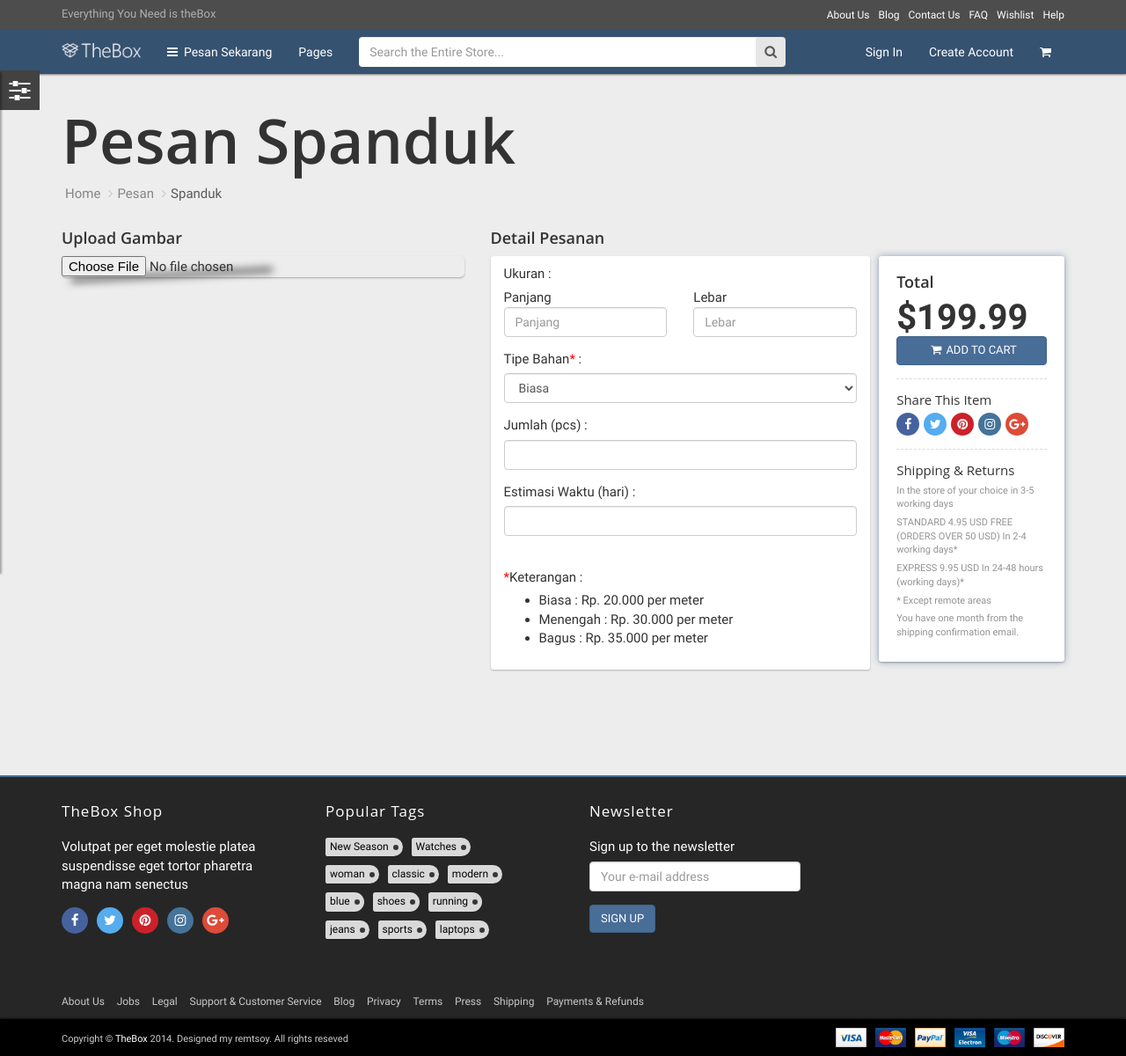
After one commit to jbenastey/sipesan, a CodeIgniter app: page /sipesan/index.php/pesancontroller/pesanSpanduk in a window 1280 px wide. The commit adds this page. Shown: the whole page at 88% size. Run offline with CodeIgniter, Linux system fonts and the light colour scheme; some libraries are stand-ins or nearby versions; some web fonts are replaced.

Commit message:
add pesan spanduk view

```diff
--- a/application/config/routes.php
+++ b/application/config/routes.php
@@ -49,8 +49,12 @@ defined('BASEPATH') OR exit('No direct script access allowed');
 | Examples:	my-controller/index	-> my_controller/index
 |		my-controller/my-method	-> my_controller/my_method
 */
+//frontend
 $route['default_controller'] = 'HomeController';
+$route['spanduk'] = 'PesanController/pesanSpanduk';
 
+
+//backend
 $route['admin'] = 'backend/DashboardController';
 $route['admin/login'] = 'backend/AuthController/login';
 $route['admin/logout'] = 'backend/AuthController/logout';
--- /dev/null
+++ b/application/controllers/PesanController.php
@@ -0,0 +1,15 @@
+<?php
+
+defined('BASEPATH') OR exit('No direct script access allowed');
+
+class PesanController extends CI_Controller{
+	public function __construct()
+	{
+		parent::__construct();
+	}
+	public function pesanSpanduk(){
+		$this->load->view('frontend/templates/header');
+		$this->load->view('frontend/pesanan/spanduk');
+		$this->load->view('frontend/templates/footer');
+	}
+}
--- /dev/null
+++ b/application/views/frontend/pesanan/spanduk.php
@@ -0,0 +1,115 @@
+<div class="container">
+	<header class="page-header">
+		<h1 class="page-title">Pesan Spanduk</h1>
+		<ol class="breadcrumb page-breadcrumb">
+			<li><a href="#">Home</a>
+			</li>
+			<li><a href="#">Pesan</a>
+			</li>
+			<li class="active">Spanduk</li>
+		</ol>
+	</header>
+	<div class="row">
+
+		<div class="col-md-5">
+			<h4>Upload Gambar</h4>
+			<div class="product-page-product-wrap">
+				<div class="clearfix">
+					<input type="file" class="dropify" required>
+				</div>
+			</div>
+		</div>
+
+		<div class="col-md-7">
+			<h4>Detail Pesanan</h4>
+			<div class="row" data-gutter="10">
+				<div class="col-md-8">
+					<div class="box">
+						<form class="forms-sample">
+							<div class="form-group">
+								<label for="">Ukuran :</label>
+								<div class="row">
+									<div class="col-md-6">
+										Panjang
+									</div>
+									<div class="col-md-6">
+										Lebar
+									</div>
+								</div>
+								<div class="row">
+									<div class="col-md-6">
+										<input type="number" class="form-control" id="" placeholder="Panjang" required autocomplete="off">
+									</div>
+									<div class="col-md-6">
+										<input type="number" class="form-control" id="" placeholder="Lebar" required autocomplete="off">
+									</div>
+								</div>
+							</div>
+							<div class="form-group">
+								<label for="">Tipe Bahan<span style="color: red">*</span> :</label><br>
+								<select name="bahan" id="" class="form-control" required>
+									<option value="Biasa">Biasa</option>
+									<option value="Menengah">Menengah</option>
+									<option value="Bagus">Bagus</option>
+								</select>
+							</div>
+							<div class="form-group">
+								<label for="">Jumlah (pcs) :</label>
+								<input type="number" class="form-control" required>
+							</div>
+							<div class="form-group">
+								<label for="">Estimasi Waktu (hari) :</label>
+								<input type="number" class="form-control" required>
+							</div>
+							<br>
+							<div class="form-group">
+								<label for=""><span style="color: red">*</span>Keterangan :</label>
+								<ul>
+									<li>Biasa : Rp. 20.000 per meter</li>
+									<li>Menengah : Rp. 30.000 per meter</li>
+									<li>Bagus : Rp. 35.000 per meter</li>
+								</ul>
+							</div>
+						</form>
+					</div>
+				</div>
+				<div class="col-md-4">
+					<div class="box-highlight">
+						<h4>Total</h4>
+						<p class="product-page-price">$199.99</p>
+						<a class="btn btn-block btn-primary" href="#"><i class="fa fa-shopping-cart"></i>Add to Cart</a>
+						<div class="product-page-side-section">
+							<h5 class="product-page-side-title">Share This Item</h5>
+							<ul class="product-page-share-item">
+								<li>
+									<a class="fa fa-facebook" href="#"></a>
+								</li>
+								<li>
+									<a class="fa fa-twitter" href="#"></a>
+								</li>
+								<li>
+									<a class="fa fa-pinterest" href="#"></a>
+								</li>
+								<li>
+									<a class="fa fa-instagram" href="#"></a>
+								</li>
+								<li>
+									<a class="fa fa-google-plus" href="#"></a>
+								</li>
+							</ul>
+						</div>
+						<div class="product-page-side-section">
+							<h5 class="product-page-side-title">Shipping & Returns</h5>
+							<p class="product-page-side-text">In the store of your choice in 3-5 working days</p>
+							<p class="product-page-side-text">STANDARD 4.95 USD FREE (ORDERS OVER 50 USD) In 2-4 working days*</p>
+							<p class="product-page-side-text">EXPRESS 9.95 USD In 24-48 hours (working days)*</p>
+							<p class="product-page-side-text">* Except remote areas</p>
+							<p class="product-page-side-text">You have one month from the shipping confirmation email.</p>
+						</div>
+					</div>
+				</div>
+			</div>
+		</div>
+	</div>
+	<div class="gap"></div>
+</div>
--- a/application/views/frontend/templates/footer.php
+++ b/application/views/frontend/templates/footer.php
@@ -84,7 +84,7 @@
 			<li><a href="#">Payments & Refunds</a>
 			</li>
 		</ul>
-		<img class="main-footer-img" src="<?=base_url()?>assets/frontend/img/test_footer2.png" alt="Image Alternative text" title="Image Title" />
+
 	</div>
 </footer>
 <div class="copyright-area">
@@ -133,6 +133,9 @@
 <script src="<?=base_url()?>assets/frontend/js/switcher.js"></script>
 
 
+<script src="<?=base_url()?>assets/backend/node_modules/dropify/dist/js/dropify.min.js"></script>
+<script src="<?=base_url()?>assets/backend/js/dropify.js"></script>
+
 
 </body>
 
--- a/application/views/frontend/templates/header.php
+++ b/application/views/frontend/templates/header.php
@@ -35,6 +35,7 @@
 	<link rel="alternate stylesheet" type="text/css" href="<?=base_url()?>assets/frontend/css/schemes/leather.css" title="leather" media="all" />
 	<link rel="alternate stylesheet" type="text/css" href="<?=base_url()?>assets/frontend/css/schemes/denim.css" title="denim" media="all" />
 	<link rel="alternate stylesheet" type="text/css" href="<?=base_url()?>assets/frontend/css/schemes/scarlet.css" title="scarlet" media="all" />
+	<link rel="stylesheet" href="<?=base_url()?>assets/backend/node_modules/dropify/dist/css/dropify.min.css">
 </head>
 
 <body>
```
